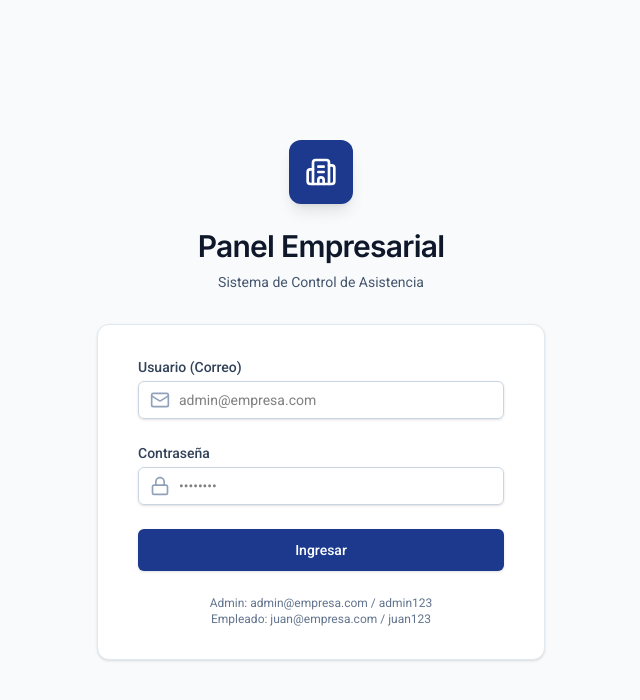
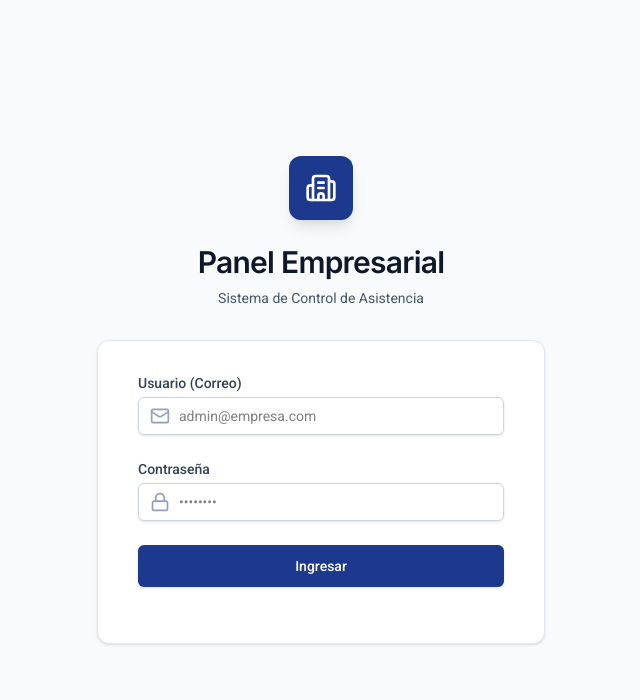
Before and after one commit to LudwinReyes/Asistia, a React (Vite) app in the folder frontend/: page /login in a window 1280 px wide. Shown: the top 700 px of the page, without its empty margins (319-959 px from the left). Built offline with nearby package versions, Linux system fonts and the light colour scheme.

Commit message:
Eliminar credenciales hardcodeadas del login

```diff
--- a/frontend/src/Login.tsx
+++ b/frontend/src/Login.tsx
@@ -113,8 +113,6 @@ export default function Login() {
           </form>
 
           <div className="mt-6 text-center text-xs text-slate-500">
-            <p>Admin: admin@empresa.com / admin123</p>
-            <p>Empleado: juan@empresa.com / juan123</p>
           </div>
         </div>
       </div>
```
